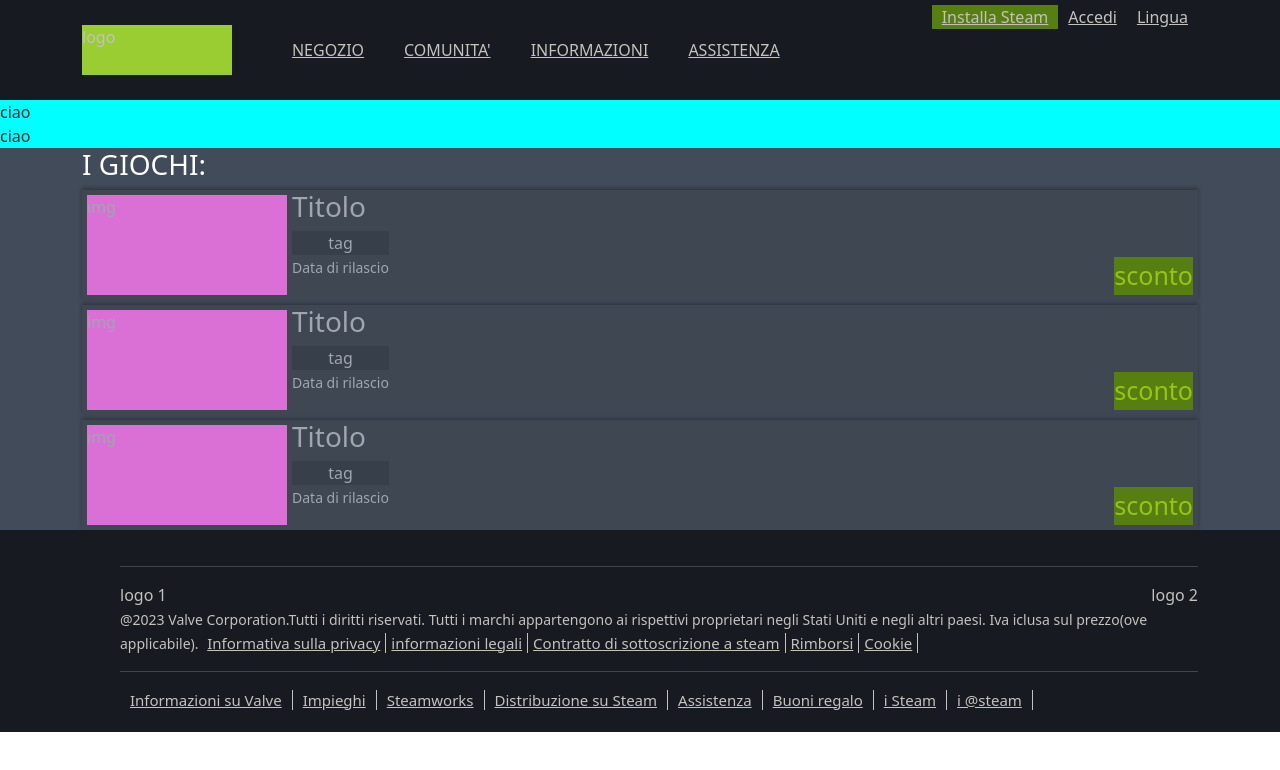
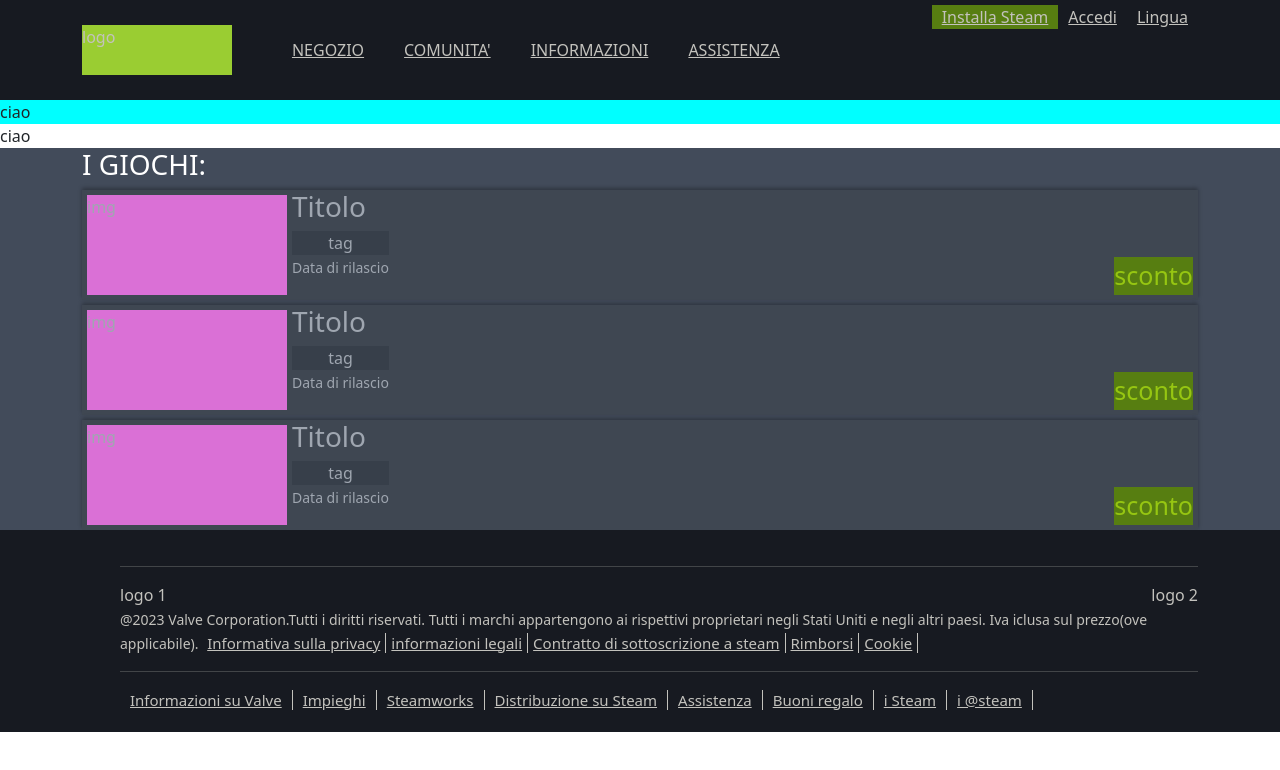
Before and after one commit to FilippoBonafini/boolsteam-frontend, a Vue app: page / in a window 1280 px wide. Shown: the top 770 px of the page. Built offline with nearby package versions, Linux system fonts and the light colour scheme.

Commit message:
pusho per filippo

```diff
--- a/src/components/AppGameForYou.vue
+++ b/src/components/AppGameForYou.vue
@@ -13,7 +13,5 @@
 @import '../assets/scss/main.scss';
 @import '../assets/scss/_partial/_variables.scss';
 
-main {
-    background-color: aqua;
-}
+main {}
 </style>
```
